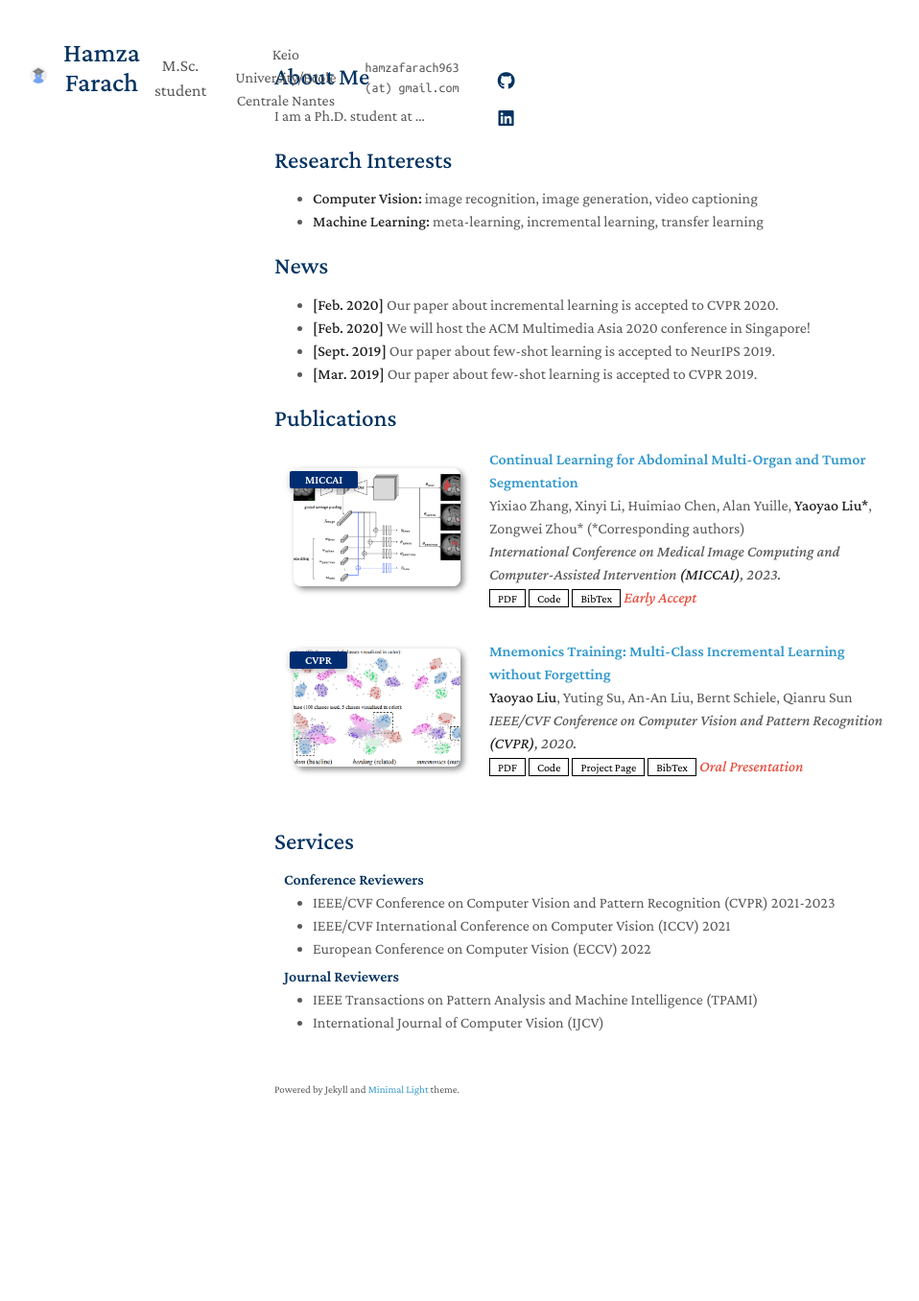
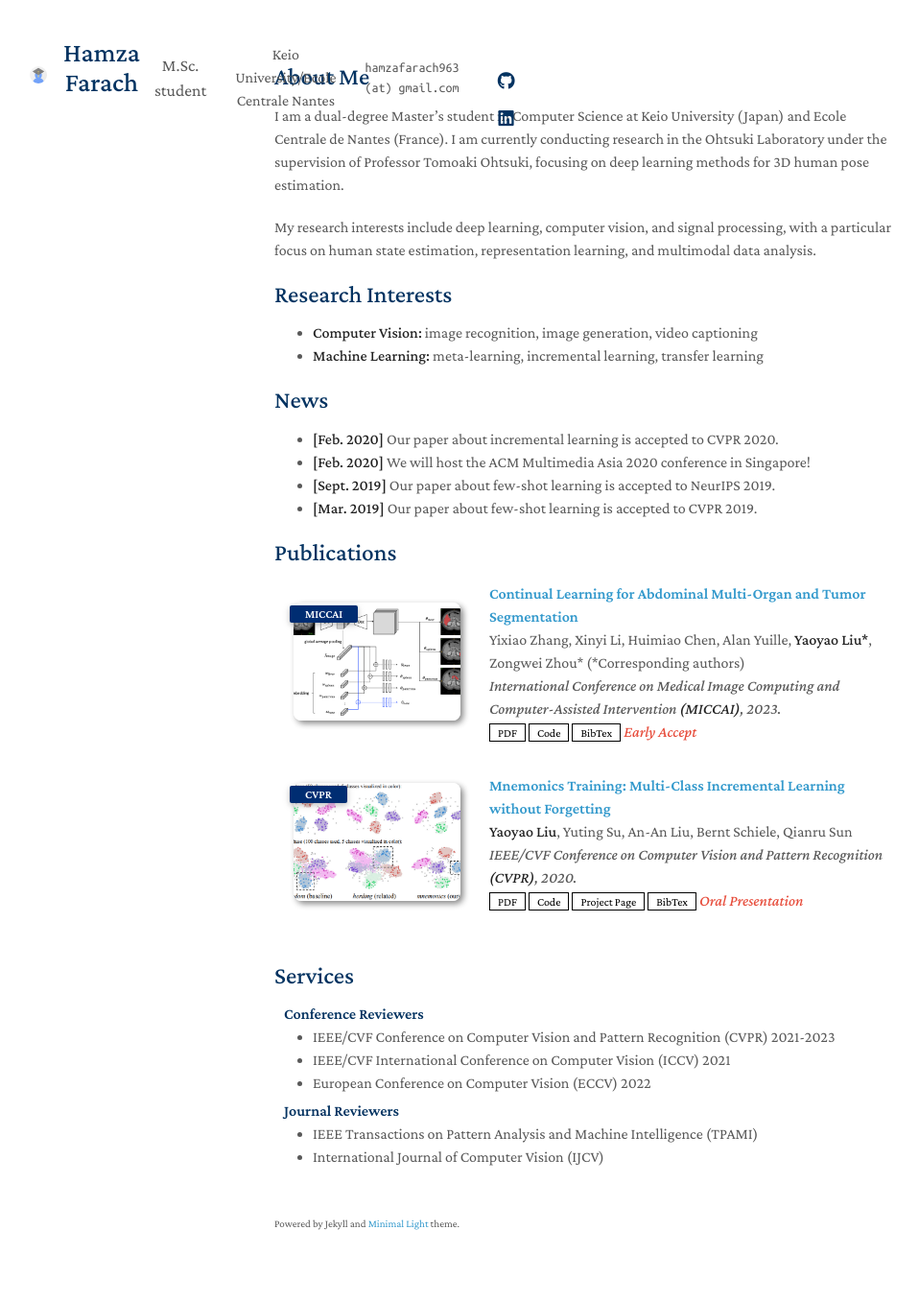
Before and after one commit to hamza963213/hamza-farach.github.io, a Jekyll site: the page built from index.md, in a window 1280 px wide. Shown: the whole page at 96% size, without its empty margins (184-1142 px from the left). Built offline with Jekyll 4.4.1, drawn with Linux system fonts in a browser that asks for light colours; a style sheet for code colours, icons or effects is not loaded; our own code applies the rules of GitHub Pages for plain Markdown files; before the commit the page ends 1216 px from its top, so only the background shows below that.

Commit message:
Update index.md

```diff
--- a/index.md
+++ b/index.md
@@ -4,8 +4,9 @@ layout: homepage
 
 ## About Me
 
-I am a Ph.D. student at ...
+I am a dual-degree Master’s student in Computer Science at Keio University (Japan) and Ecole Centrale de Nantes (France). I am currently conducting research in the Ohtsuki Laboratory under the supervision of Professor Tomoaki Ohtsuki, focusing on deep learning methods for 3D human pose estimation.
 
+My research interests include deep learning, computer vision, and signal processing, with a particular focus on human state estimation, representation learning, and multimodal data analysis.
 ## Research Interests
 
 - **Computer Vision:** image recognition, image generation, video captioning
```
